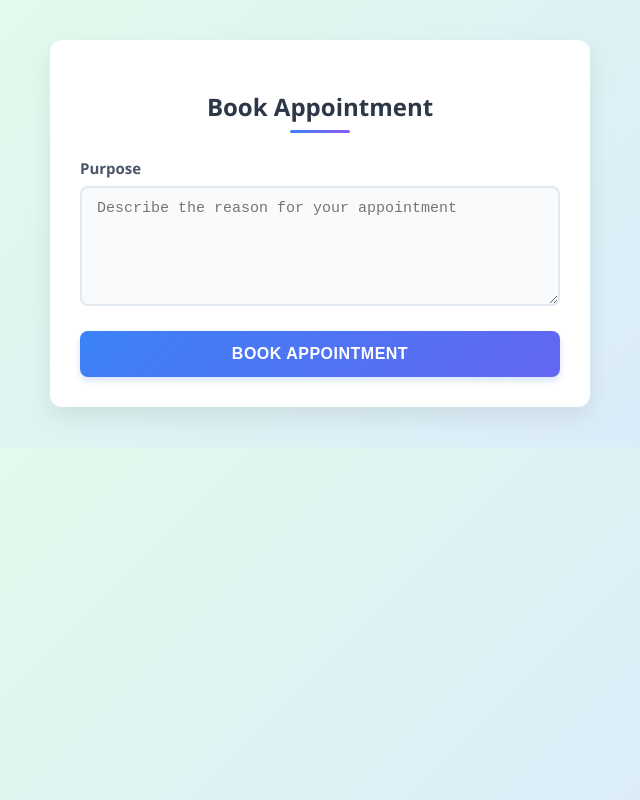
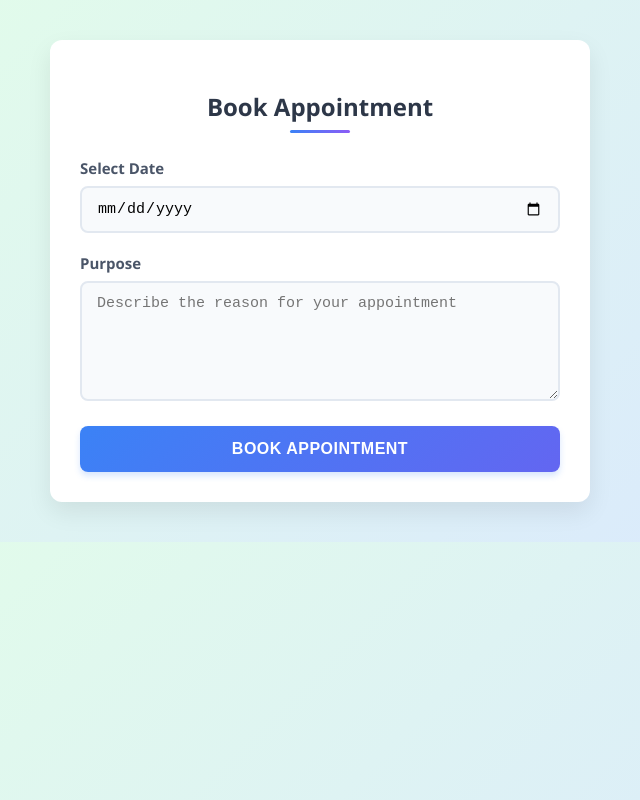
Before and after one commit to chirantan1/Final, a React (Create React App) app in the folder client/: page /book in a window 1280 px wide. Shown: the whole page, without its empty margins (320-960 px from the left). Built offline with nearby package versions, Linux system fonts and the light colour scheme.

Commit message:
Update BookAppointment.js

```diff
--- a/client/src/pages/BookAppointment.js
+++ b/client/src/pages/BookAppointment.js
@@ -4,7 +4,7 @@ import { useNavigate, useLocation } from "react-router-dom";
 import "./BookAppointment.css";
 
 const BookAppointment = () => {
-  const [formData, setFormData] = useState({ reason: "" });
+  const [formData, setFormData] = useState({ date: "", reason: "" });
   const [doctorId, setDoctorId] = useState("");
   const [message, setMessage] = useState("");
   const [error, setError] = useState(false);
@@ -38,7 +38,7 @@ const BookAppointment = () => {
         "https://final-year-project-9ydn.onrender.com/api/appointments",
         {
           doctorId,
-          // date removed
+          date: formData.date, // Only date is sent
           purpose: formData.reason,
         },
         {
@@ -58,7 +58,16 @@ const BookAppointment = () => {
     <div className="book-appointment-container">
       <h2 className="title">Book Appointment</h2>
       <form className="appointment-form" onSubmit={handleSubmit}>
-        {/* Date input removed */}
+        {/* Date input added */}
+        <label htmlFor="date">Select Date</label>
+        <input
+          type="date"
+          id="date"
+          name="date"
+          value={formData.date}
+          onChange={handleChange}
+          required
+        />
 
         <label htmlFor="reason">Purpose</label>
         <textarea
```
